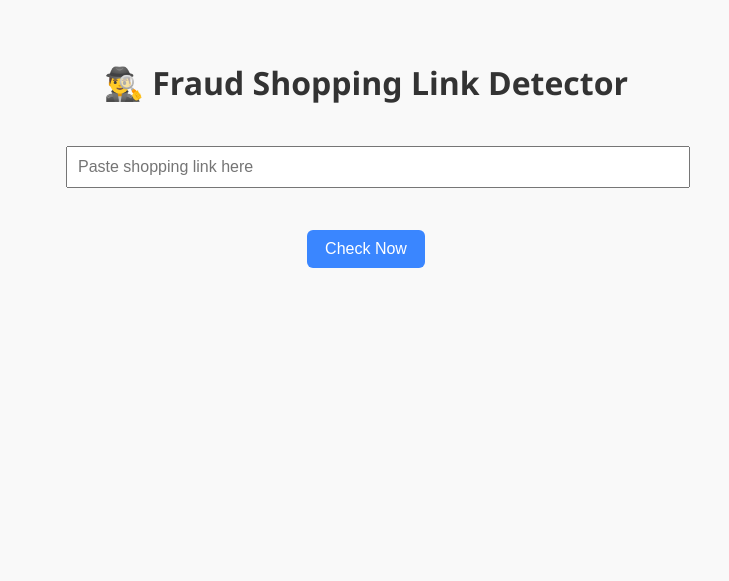
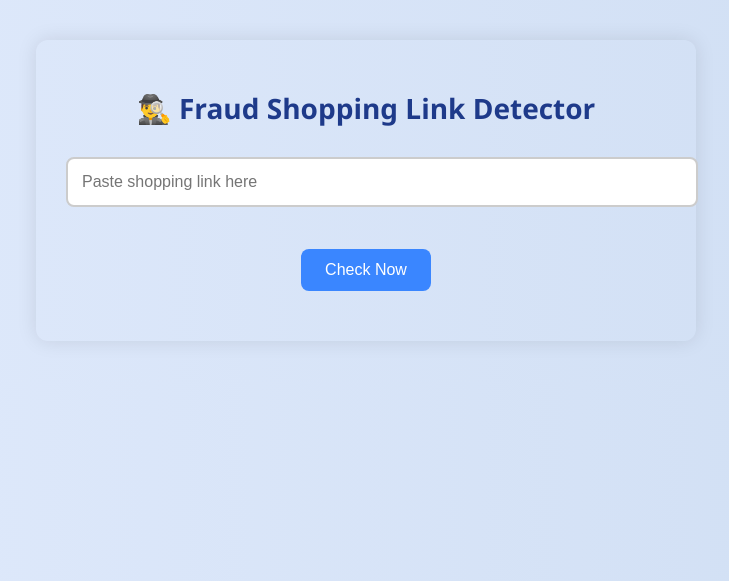
Before and after one commit to Jagan-Srinivasan/fraud_link_detector, a Flask app: page / in a window 1280 px wide. Shown: the top 581 px of the page, without its empty margins (274-1003 px from the left). Run offline with Flask 3, Linux system fonts and the light colour scheme.

Commit message:
Update style.css

```diff
--- a/backend/static/style.css
+++ b/backend/static/style.css
@@ -1,70 +1,87 @@
+/* Overall Body Styling */
 body {
-  font-family: Arial, sans-serif;
+  font-family: 'Segoe UI', sans-serif;
+  background: linear-gradient(to right, #e0eafc, #cfdef3);
+  max-width: 600px;
+  margin: 40px auto;
+  padding: 30px;
   text-align: center;
-  background-color: #f4f4f4;
-  padding: 40px;
+  border-radius: 12px;
+  box-shadow: 0 0 20px rgba(0, 0, 0, 0.1);
 }
 
+/* Title */
 h1 {
-  color: #333;
+  color: #1e3a8a;
+  font-size: 28px;
+  margin-bottom: 30px;
 }
 
-input {
-  width: 60%;
-  padding: 10px;
-  margin: 20px 0;
+/* Input Box */
+input[type="text"] {
+  width: 100%;
+  padding: 14px;
+  border: 2px solid #ccc;
+  border-radius: 8px;
   font-size: 16px;
+  outline: none;
+  transition: border 0.3s;
 }
 
-button {
-  padding: 10px 25px;
-  background-color: #0066cc;
-  color: white;
-  border: none;
-  cursor: pointer;
-  font-size: 16px;
+input[type="text"]:focus {
+  border-color: #3a86ff;
 }
 
-button:hover {
-  background-color: #004d99;
-}
-
-#result {
-  margin-top: 30px;
-  font-size: 20px;
-  font-weight: bold;
-}
-body {
-  font-family: 'Segoe UI', sans-serif;
-  max-width: 600px;
-  margin: 30px auto;
-  padding: 10px;
-  background-color: #f9f9f9;
-  color: #333;
-  text-align: center;
-}
-
-input[type="text"] {
-  width: 100%;
-  padding: 10px;
-  font-size: 16px;
-}
-
+/* Button Styling */
 button {
+  margin-top: 20px;
   background-color: #3a86ff;
   color: white;
-  padding: 10px 18px;
+  padding: 12px 24px;
   border: none;
-  border-radius: 6px;
+  border-radius: 8px;
   font-size: 16px;
+  font-weight: 500;
   cursor: pointer;
+  transition: background-color 0.3s;
 }
 
 button:hover {
   background-color: #265df2;
 }
 
+/* Result Message */
+#result {
+  margin-top: 30px;
+  font-size: 18px;
+  font-weight: bold;
+  color: #d32f2f;
+}
+
+/* Result Summary Box */
 #resultBox {
-  background-color: #ffffff;
-  box-shadow: 0 0 10px rgba(0,0,0,0.1);
+  margin-top: 30px;
+  padding: 20px;
+  border-radius: 10px;
+  background-color: #fff;
+  box-shadow: 0 4px 15px rgba(0,0,0,0.1);
+  display: none;
+  text-align: left;
 }
+
+/* Inside Result Summary */
+#resultBox h3 {
+  color: #333;
+  margin-bottom: 15px;
+}
+
+#resultBox p {
+  margin: 8px 0;
+  font-size: 16px;
+}
+
+#explanation {
+  font-size: 14px;
+  color: #666;
+  margin-top: 15px;
+}
```
